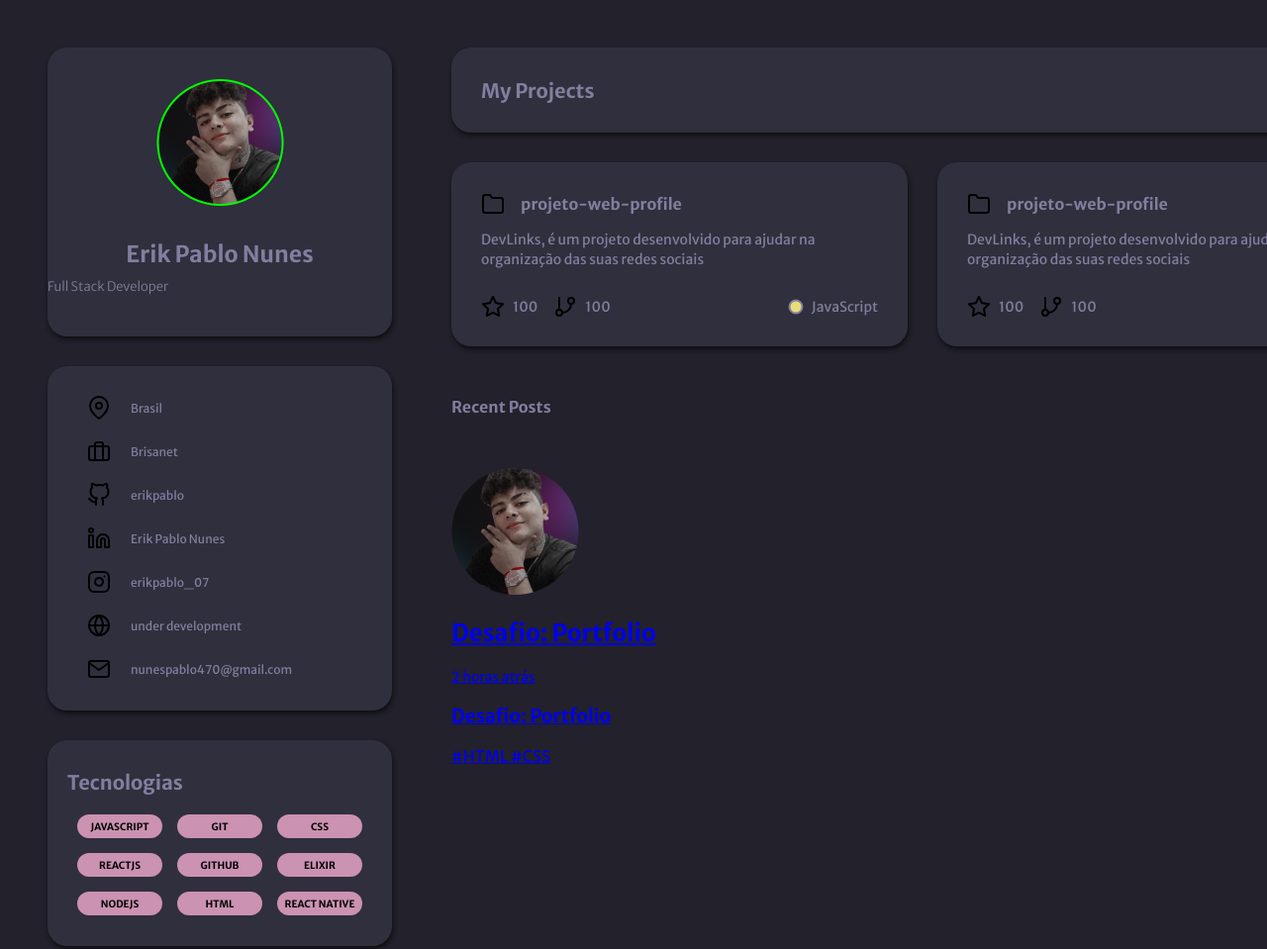
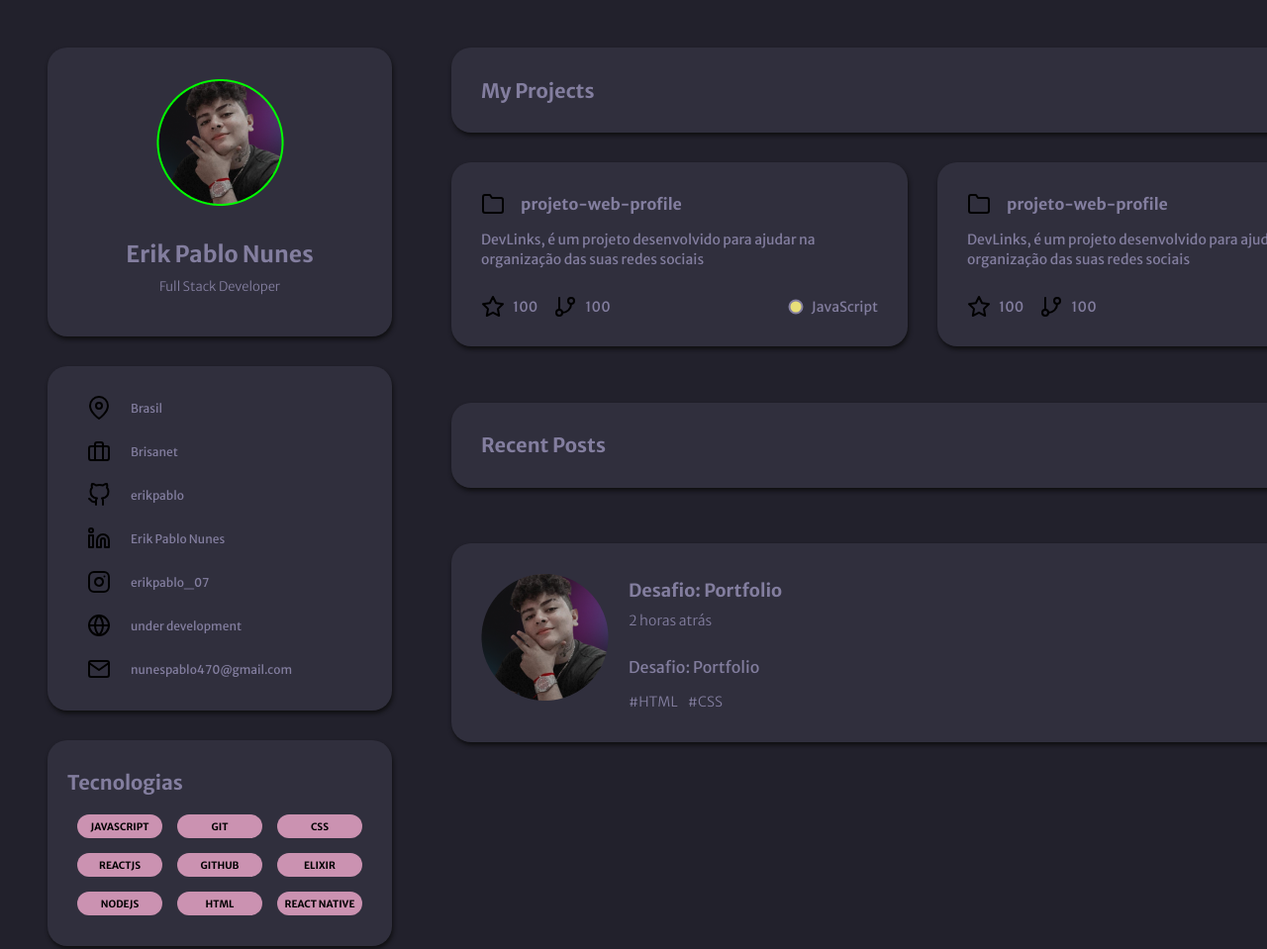
Before and after one commit to erikpablo/portfolio, a plain HTML site: page index.html in a window 1280 px wide. Shown: the top 959 px of the page at 99% size. Drawn offline with Linux system fonts and the light colour scheme.

Commit message:
finishing-the-css

```diff
--- a/style.css
+++ b/style.css
@@ -232,10 +232,75 @@ ul li span {
   gap: 16px;
 }
 
-.card a div div span, p {
+.card a div div span, .card a div p {
   display: flex;
   gap: 8px;
 
   font-size: 14px;
   font-weight: 400;
 }
+
+h4 {
+  box-sizing: border-box;
+  width: 952px;
+  height: 86px;
+  padding: 30px;
+
+  font-size: 20px;
+  font-weight: bold;
+
+  background: #302F3D;
+
+  border-radius: 20px;
+  box-shadow: 1px 3px 4px #0f0f11;
+}
+
+#recent {
+  box-sizing: border-box;
+  width: 952px;
+  height: 201px;
+  padding: 30px 30px 40px;
+
+  background: #302F3D;
+
+  border-radius: 20px;
+  box-shadow: 1px 3px 4px #0f0f11;
+}
+
+#recent a {
+  display: flex;
+  align-items: center;
+  gap: 20px;
+
+  color: #837E9F;
+  text-decoration: none;
+  width: 612px;
+  height: 129px;
+}
+
+#recent a div div {
+  display: flex;
+  gap: 10px;
+}
+
+#recent a div h2 {
+  margin-bottom: 0;
+  font-size: 18px;
+  font-weight: bold;
+}
+
+#recent a div p {
+  margin: 10px 0 28px;
+  font-size: 14px;
+  font-weight: 300;
+}
+
+#recent a div h3 {
+  font-size: 16px;
+  font-weight: 400;
+}
+
+#recent a div div span {
+  font-size: 14px;
+  font-weight: 300;
+}
```
